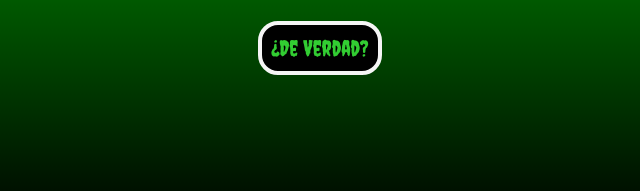
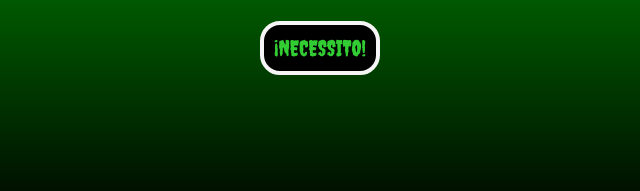
Before and after one commit to mekaseba/bruja, a plain HTML site: page index.html in a window 1280 px wide. Shown: the part 563-754 px from the top of the page, 320-960 px from the left. Drawn offline with Linux system fonts and the light colour scheme.

Commit message:
final project

```diff
--- a/index.html
+++ b/index.html
@@ -10,7 +10,7 @@
         <h1>~Fugly Botas~</h1>
         <h3>Para Las Viejas Feas de El 🌎</h3>
         <img src="image/bruja.jpg" atl="Una bota fea para brujas."><br>
-        <button onclick="no()">¿De Verdad?</button>
+        <button onclick="no()">¡NECESSITO!</button>
         <p id="error"></p>
         <script src="index.js"></script>
     </body>
```
